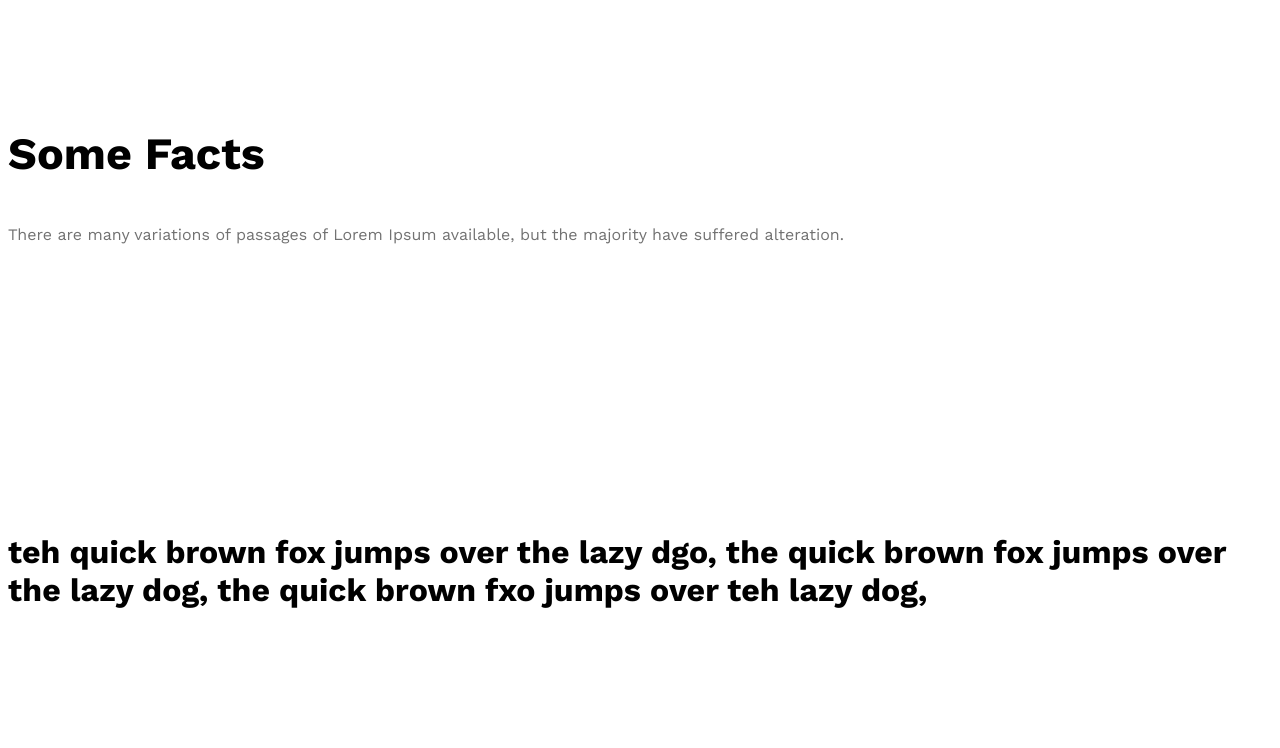
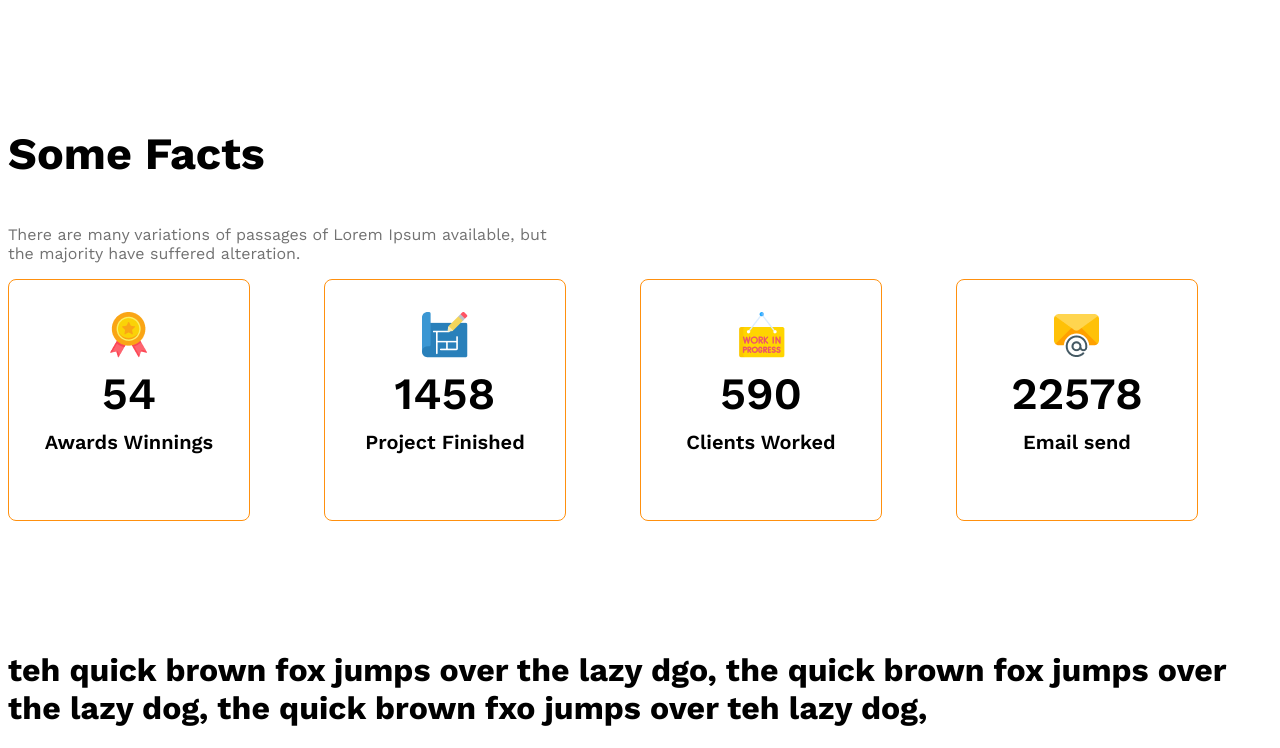
Before and after one commit to anim34mesh/arctiareof-my-websicde, a plain HTML site: page index.html in a window 1280 px wide. Shown: the part 2025-2773 px from the top of the page. Before the commit the page ends 2655 px from the top, so only its background shows below. Drawn offline with nearby package versions, Linux system fonts and the light colour scheme.

Commit message:
first respon comiit

```diff
--- a/index.html
+++ b/index.html
@@ -54,31 +54,37 @@
             <h3 class="section-title">
                 Some Facts
             </h3>
-            <p class="text-light-gray">
+            <p class="text-light-gray fact-description">
                 There are many variations of passages of Lorem Ipsum available, but the majority have suffered alteration.
             </p>
             <div class="facts-container">
             <!-- .fact*4>img+h4.fact-icon+h4.fact-number+h5.fact-name -->
+             <!--  ei tar bebohar valo kore jante hobe
+                -->
              <!-- .fact*4>img.fact-icon+h4.fact-number+h5.fact-name -->
-              <div class="fact">
-                <img src="" alt="" class="fact-icon">
-                <h4 class="fact-number"></h4>
-                <h5 class="fact-name"></h5>
+              <div class="fact-card display-flex">
+                <div>
+                  <img src="images/icons/ribon.png" alt="" class="fact-icon">
+                <h4 class="fact-number">54</h4>
+                <h5 class="fact-name">Awards Winnings</h5>
+                </div>
               </div>
-              <div class="fact">
-                <img src="" alt="" class="fact-icon">
-                <h4 class="fact-number"></h4>
-                <h5 class="fact-name"></h5>
+              <div class="fact-card display-flex">
+               <div>
+                 <img src="images/icons/projects.png" alt="" class="fact-icon">
+                <h4 class="fact-number">1458</h4>
+                <h5 class="fact-name">Project Finished</h5>
+               </div>
               </div>
-              <div class="fact">
-                <img src="" alt="" class="fact-icon">
-                <h4 class="fact-number"></h4>
-                <h5 class="fact-name"></h5>
+              <div class="fact-card display-flex">
+               <div> <img src="images/icons/customers.png" alt="" class="fact-icon">
+                <h4 class="fact-number">590</h4>
+                <h5 class="fact-name">Clients Worked</h5></div>
               </div>
-              <div class="fact">
-                <img src="" alt="" class="fact-icon">
-                <h4 class="fact-number"></h4>
-                <h5 class="fact-name"></h5>
+              <div class="fact-card display-flex">
+                <div><img src="images/icons/email.png" alt="" class="fact-icon">
+                <h4 class="fact-number">22578</h4>
+                <h5 class="fact-name">Email send</h5></div>
               </div>
             </div>
 
--- a/styles/color.css
+++ b/styles/color.css
@@ -109,6 +109,36 @@
     font-weight: 500;
 
   }
+  .facts-container{
+    display: grid;
+    grid-template-columns: repeat(4,1fr);
+  }
+  /* Some facts related */
+  .fact-card{
+    border: 1px solid #FF900E;
+    width: 240px;
+    height: 240px;
+    border-radius: 8px;
+    text-align: center;
+    align-items: center;
+    justify-content: center;
+
+  }
+  .fact-number{
+    font-size: 2.8rem;
+    font-weight: 600;
+    margin-top: 5px;
+    margin-bottom: 10px;
+
+  }
+  .fact-name{
+    font-size: 1.25rem;
+    font-weight: 600;
+    margin-top: 10px;
+  }
+  .fact-description{
+    max-width: 540px;
+  }
 /*  responsive media query */
  @media screen  and (max-width:576px) {
     .navbar, .nav-link ,.teams{
```
